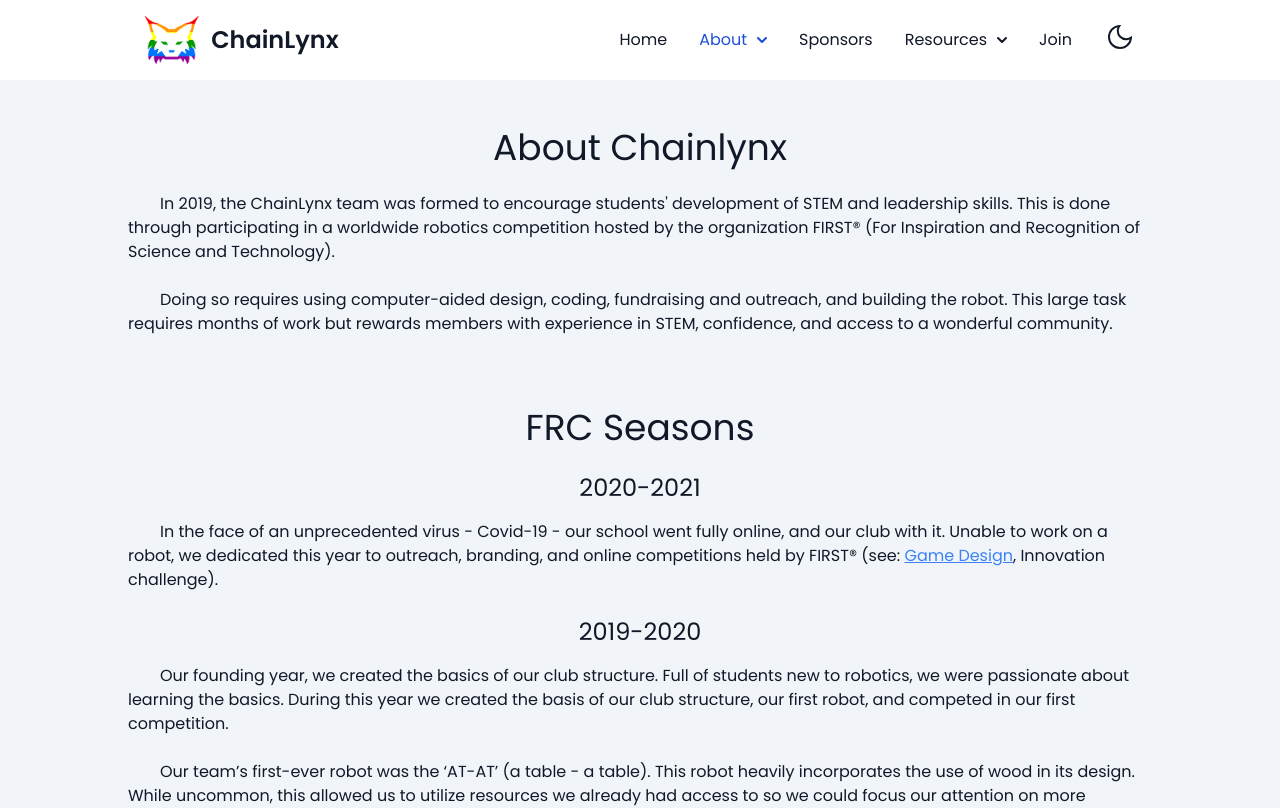
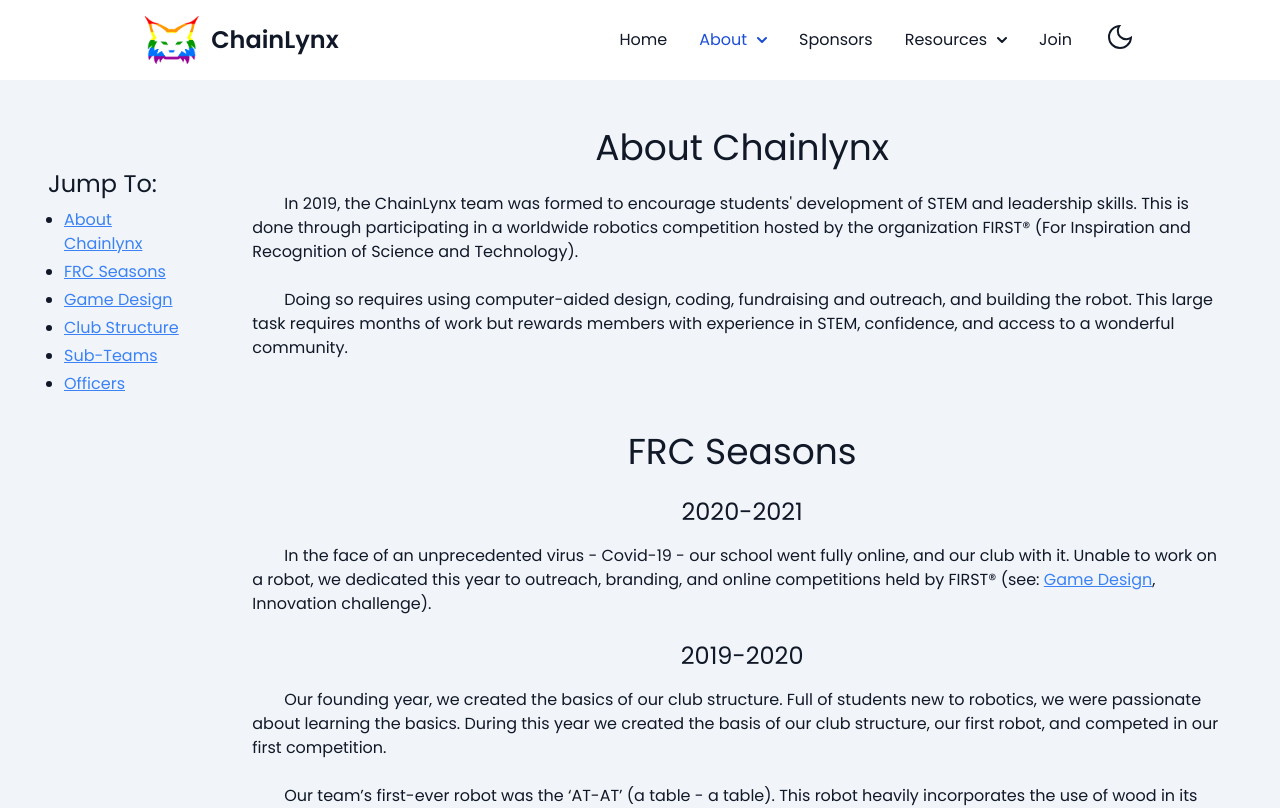
Before and after one commit to ChainLynxRobotics/ChainLynxWebsite, a Next.js app: page /about in a window 1280 px wide. Shown: the top 808 px of the page. Built offline with nearby package versions, Linux system fonts and the light colour scheme.

Commit message:
Added TOC to about page

```diff
--- a/src/app/about/page.tsx
+++ b/src/app/about/page.tsx
@@ -9,13 +9,43 @@ export default function About() {
     const config = getConfig('about.yml');
 
     return (
-        <main className="flex flex-col items-center justify-between p-4 pt-8 sm:p-12 pb-0 sm:pb-0 gap-12 relative">
-            {(config.sections.map((section: any) => (
-                <div id={section.id} className="max-w-5xl flex flex-col items-center" key={section.id}>
-                    <h1 className="text-4xl mb-6 markdown" dangerouslySetInnerHTML={parseMDInline(section.title)}></h1>
-                    <div className="markdown" dangerouslySetInnerHTML={parseMD(section.content)}></div>
+        <main className="flex flex-col items-center justify-between p-4 pt-8 sm:p-12 pb-0 sm:pb-0 relative">
+            <div className="flex flex-col lg:flex-row justify-center items-center lg:items-start gap-10 xl:gap-16">
+                <div className="lg:mt-10">
+                    <h2 className="text-2xl mb-2">Jump To:</h2>
+                    <ul className="markdown list-disc ml-4">
+                        {(config.sections.map((section: any) => (
+                            <li key={section.id}>
+                                <Link href={`/about#`+section.id} dangerouslySetInnerHTML={parseMDInline(section.title)}></Link>
+                            </li>
+                        )))}
+                    </ul>
                 </div>
-            )))}
+                {/* <div className="max-w-5xl mb-8 bg-slate-200 dark:bg-slate-700 p-4 rounded shadow">
+                    <h2 className="text-2xl mb-2">Jump To:</h2>
+                    <div className="flex flex-col gap-2">
+                        {(config.sections.map((section: any) => (
+                            <Link href={`/about#`+section.id} dangerouslySetInnerHTML={parseMDInline(section.title)} key={section.id} className="w-full px-3 py-1 rounded text-lg font-semibold hover:bg-slate-300 hover:dark:bg-slate-800 transition-colors shadow"></Link>
+                        )))}
+                    </div>
+                </div> */}
+                {/* <div className="flex flex-wrap justify-center mb-12 text-lg markdown">
+                    {(config.sections.map((section: any, i: number) => (
+                        <span key={section.id}>
+                            <Link href={`/about#`+section.id} dangerouslySetInnerHTML={parseMDInline(section.title)}></Link>
+                            {(i < config.sections.length - 1) && <span className="text-lg mx-2">|</span>}
+                        </span>
+                    )))}
+                </div> */}
+                <div className="flex flex-col items-center gap-12">
+                    {(config.sections.map((section: any) => (
+                        <div id={section.id} className="max-w-5xl flex flex-col items-center" key={section.id}>
+                            <h1 className="text-4xl mb-6 markdown" dangerouslySetInnerHTML={parseMDInline(section.title)}></h1>
+                            <div className="markdown" dangerouslySetInnerHTML={parseMD(section.content)}></div>
+                        </div>
+                    )))}
+                </div>
+            </div>
             <Footer />
         </main>
     );
```
